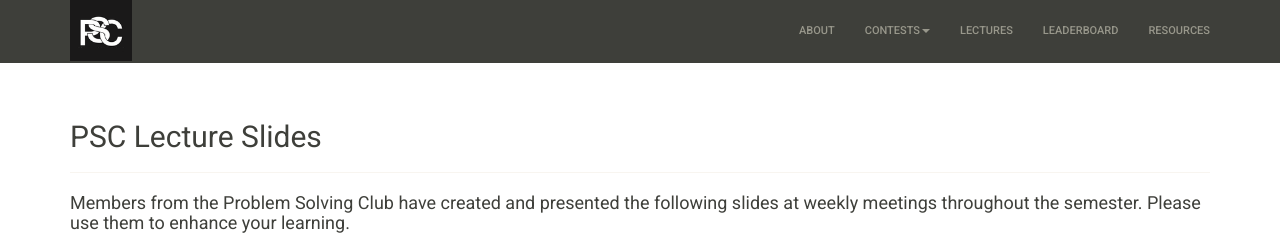
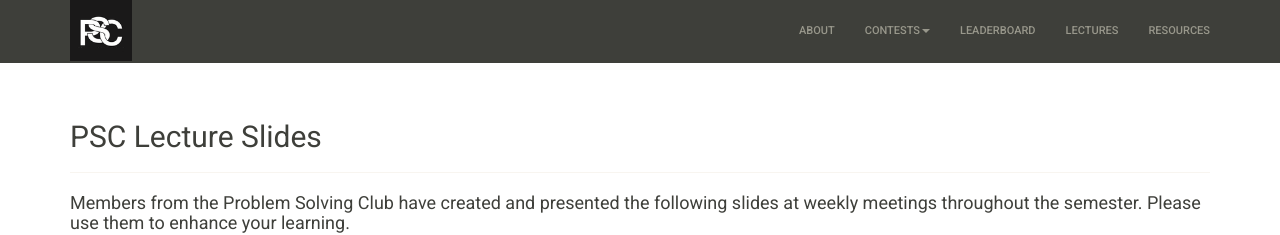
Before and after one commit to ProblemSolvingClub/psc-website, a Jekyll site: the page built from lectures/index.html, in a window 1280 px wide. Shown: the top 235 px of the page. Built offline with Jekyll 4.4.1, drawn with Linux system fonts in a browser that asks for light colours; nearby versions of some CDN libraries.

Commit message:
fix typo in active link and move lecture after leaderboard

```diff
--- a/_includes/navbar.html
+++ b/_includes/navbar.html
@@ -37,14 +37,12 @@
           </ul>
         </li>
 
-        <li{% if page.url == '/lecures/index.html' %} class="active"{% endif %}>
-        <a href="/lectures">Lectures</a>
+        <li{% if page.url == '/leaderboard/index.html' %} class="active"{% endif %}>
+        <a href="/leaderboard">Leaderboard</a>
         </li>
 
-
-
-        <li{% if page.url == '/leaderboard/index.html' %} class="active"{% endif %}>
-        <a href="/leaderboard">Leaderboard</a>
+        <li{% if page.url == '/lectures/index.html' %} class="active"{% endif %}>
+        <a href="/lectures">Lectures</a>
         </li>
 
         <li{% if page.url == '/resources/index.html' %} class="active"{% endif %}>
```
